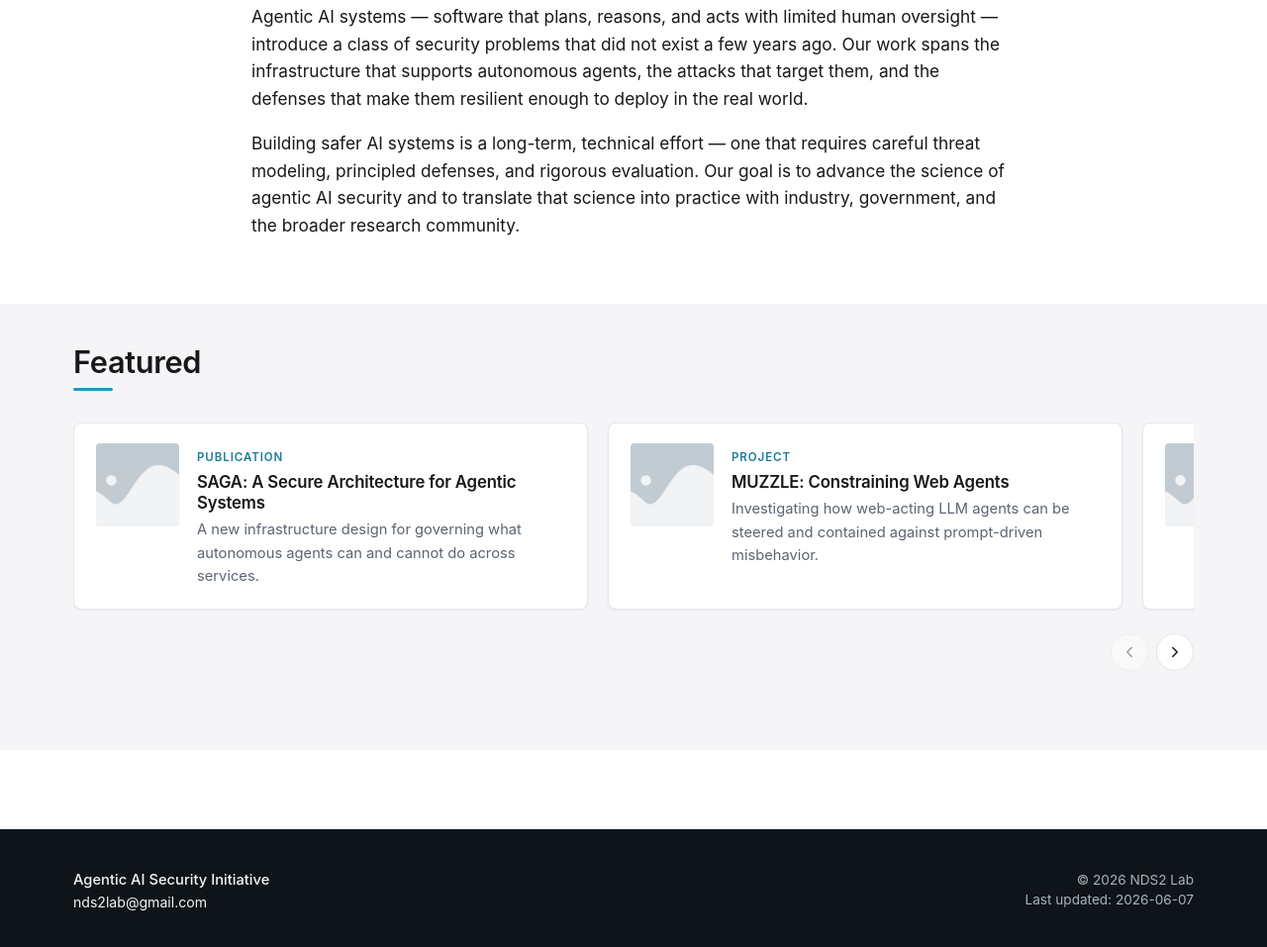
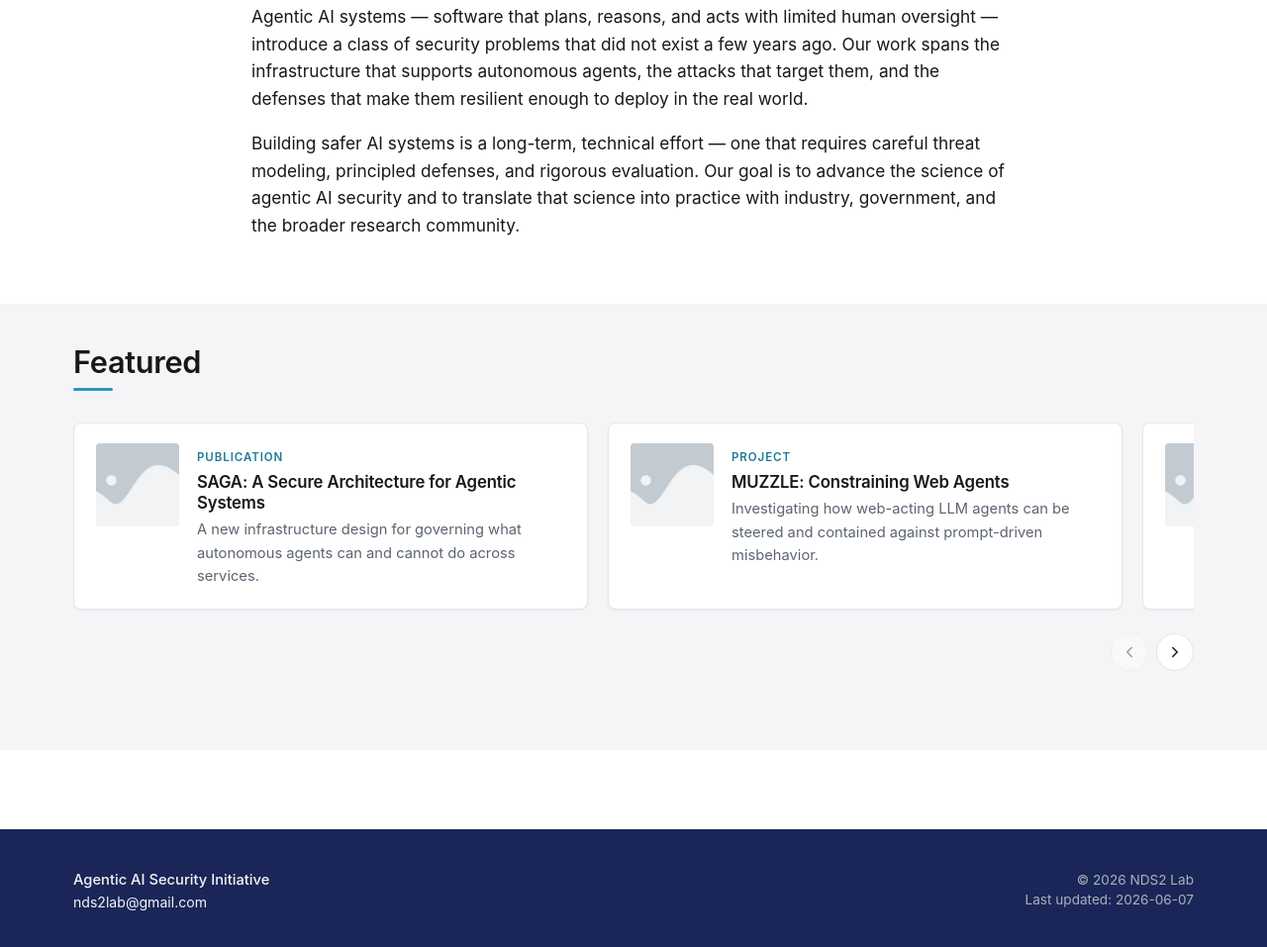
Before and after one commit to agentaisec/agentaisec.github.io, a website: page index.html in a window 1280 px wide. Shown: the part 803-1760 px from the top of the page at 99% size. Drawn offline with Linux system fonts and the light colour scheme.

Commit message:
Update main.css

```diff
--- a/styles/main.css
+++ b/styles/main.css
@@ -287,7 +287,7 @@ hr {
 
 .site-footer {
   margin-top: 5rem;
-  background: var(--color-bg-dark);
+  background: #1a2657;
   color: var(--color-text-inverse-muted);
   padding: 2.5rem 0 2rem;
   font-size: 0.92rem;
```
